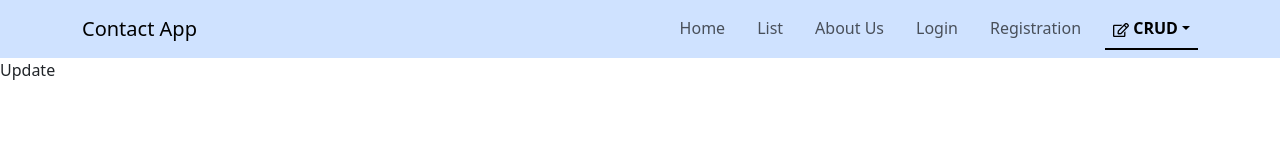
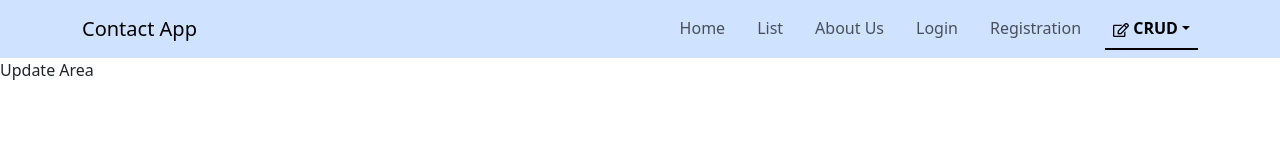
Before and after one commit to Himanshu1883/Online-project, a React (Vite) app: page /crud/update in a window 1280 px wide. Shown: the top 160 px of the page. Built offline with nearby package versions, Linux system fonts and the light colour scheme.

Commit message:
Update Update.jsx

```diff
--- a/src/components/Update.jsx
+++ b/src/components/Update.jsx
@@ -2,7 +2,7 @@ import React from 'react'
 
 function Update() {
   return (
-    <div>Update</div>
+    <div>Update Area</div>
   )
 }
 
```
